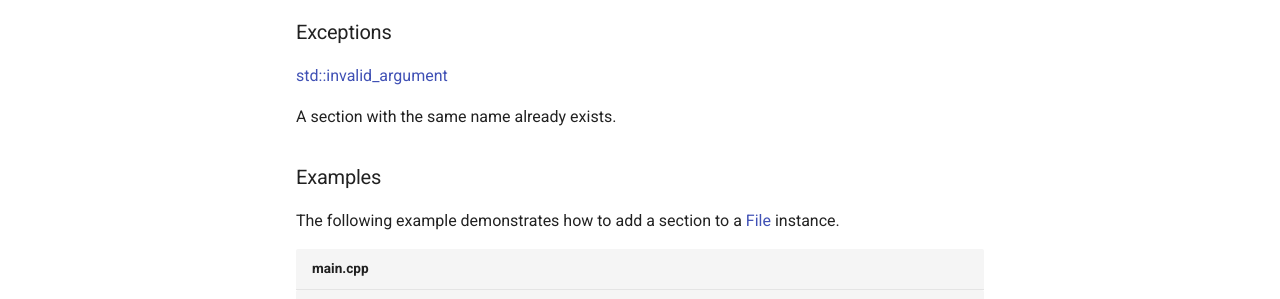
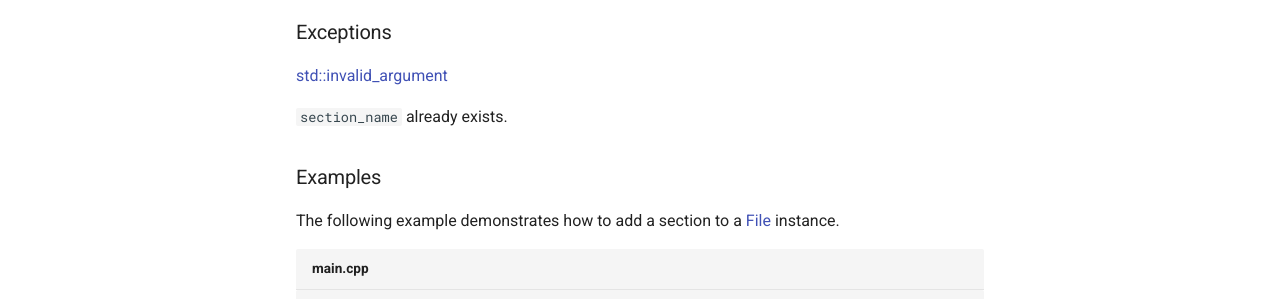
Before and after one commit to giosali/ini.h, an MkDocs documentation site: the page built from docs/api/file/functions/add_section.md, in a window 1280 px wide and 1280 px high. Shown: the part 691-990 px from the top of the window. Built offline with MkDocs 1.6.1 and Material for MkDocs 9.7.7, drawn with Linux system fonts in a browser that asks for light colours; comment, search, counter and statistics services are not loaded.

Commit message:
Change exception text

```diff
--- a/docs/api/file/functions/add_section.md
+++ b/docs/api/file/functions/add_section.md
@@ -26,7 +26,7 @@ The name of the section that will be added.
 
 [std::invalid_argument](https://en.cppreference.com/w/cpp/error/invalid_argument)
 
-A section with the same name already exists.
+`section_name` already exists.
 
 ### Examples
 
```
